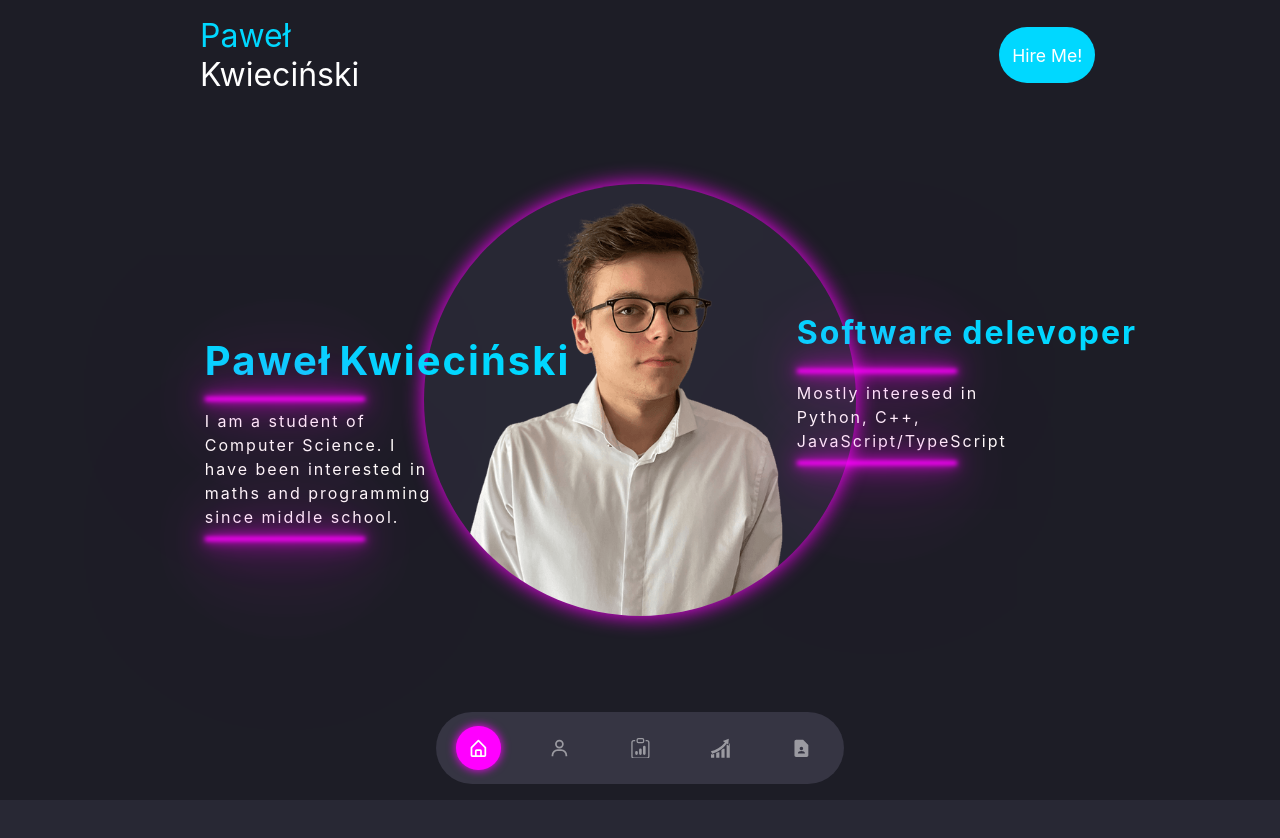
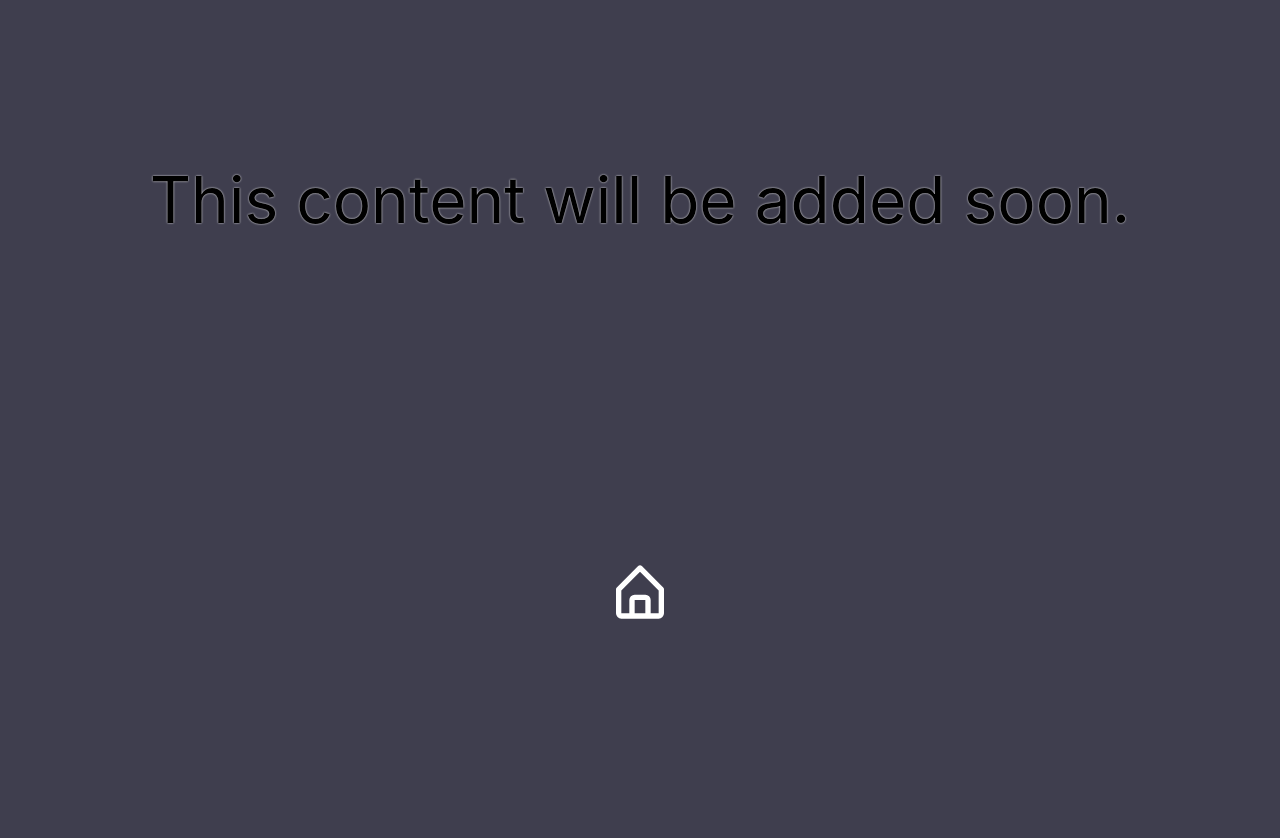
Before and after one commit to himokkk/Portfolio, a React (Create React App) app in the folder ui/: page /project in a window 1280 px wide. Shown: the top 838 px of the page. After the commit the page ends 800 px from the top, so only its background shows below. Built offline with nearby package versions, Linux system fonts and the light colour scheme.

Commit message:
Adding projectPage

```diff
--- a/ui/src/App.tsx
+++ b/ui/src/App.tsx
@@ -2,13 +2,15 @@ import { Route, Routes } from "react-router-dom";
 import "./App.css";
 
 import HomePage from "./pages/HomePage";
+import ProjectPage from "./pages/ProjectPage";
 import ChessPage from "./pages/ChessPage";
 
 function App() {
     return (
         <div className="App">
             <Routes>
-                <Route path="" element={<HomePage />} />
+                <Route path="/" element={<HomePage />} />
+                <Route path="/project" element={<ProjectPage />} />
                 <Route path="/chess" element={<ChessPage />} />
             </Routes>
         </div>
--- a/ui/src/components/Projects/ProjectsComponent.tsx
+++ b/ui/src/components/Projects/ProjectsComponent.tsx
@@ -1,4 +1,5 @@
 import React, { useState, useEffect } from "react";
+import { Link } from "react-router-dom";
 
 import "./projects.css";
 
@@ -52,7 +53,9 @@ const ProjectsComponent: React.FC = () => {
                         <div className="project-header">
                             <div className="project-title prevent-select">Chess</div>
                             <div className="annotation-link">
-                                <BsArrowUpRight className="arrow" />
+                                <Link to="/project">
+                                    <BsArrowUpRight className="arrow" />
+                                </Link>
                             </div>
                         </div>
                         <div className="project-description-container">
@@ -70,7 +73,9 @@ const ProjectsComponent: React.FC = () => {
                         <div className="project-header">
                             <div className="project-title prevent-select">Chess</div>
                             <div className="annotation-link">
+                            <Link to="/project">
                                 <BsArrowUpRight className="arrow" />
+                            </Link>
                             </div>
                         </div>
                         <div className="project-description-container">
@@ -88,7 +93,9 @@ const ProjectsComponent: React.FC = () => {
                         <div className="project-header">
                             <div className="project-title  prevent-select">Chess</div>
                             <div className="annotation-link">
-                                <BsArrowUpRight className="arrow" />
+                                <Link to="/project">
+                                    <BsArrowUpRight className="arrow" />
+                                </Link>
                             </div>
                         </div>
                         <div className="project-description-container">
--- a/ui/src/css/homepage.css
+++ b/ui/src/css/homepage.css
@@ -3,3 +3,20 @@
     overflow-x: hidden;
     color: var(--white);
 }
+
+.soon {
+    width: 100vw;
+    height: 100vh;
+    display: flex;
+    flex-direction: column;
+    justify-content: space-around;
+    align-items: center;
+    font-size: 5vw;
+    text-shadow: 0 0 2px white;
+
+}
+
+.icon {
+    color: white;
+    cursor: pointer;
+}
--- a/ui/src/index.tsx
+++ b/ui/src/index.tsx
@@ -3,13 +3,13 @@ import ReactDOM from "react-dom/client";
 import "./index.css";
 import App from "./App";
 import reportWebVitals from "./reportWebVitals";
-import { HashRouter } from "react-router-dom";
+import { BrowserRouter as Router } from "react-router-dom";
 
 const root = ReactDOM.createRoot(document.getElementById("root") as HTMLElement);
 root.render(
-    <HashRouter>
+    <Router basename={ process.env.PUBLIC_URL}>
         <App />
-    </HashRouter>,
+    </Router>,
 );
 
 // If you want to start measuring performance in your app, pass a function
--- /dev/null
+++ b/ui/src/pages/ProjectPage.tsx
@@ -0,0 +1,18 @@
+import React from "react";
+import { Link } from "react-router-dom";
+import { BiHomeAlt } from "react-icons/bi";
+
+import "../css/basic.css";
+import "../css/homepage.css";
+
+const ProjectPage: React.FC = (() => {
+    return(
+    <div className="soon">
+        <span>This content will be added soon.</span>
+        <Link to="/">
+            <BiHomeAlt className="icon"/>
+        </Link>
+    </div>)
+})
+
+export default ProjectPage;
```
